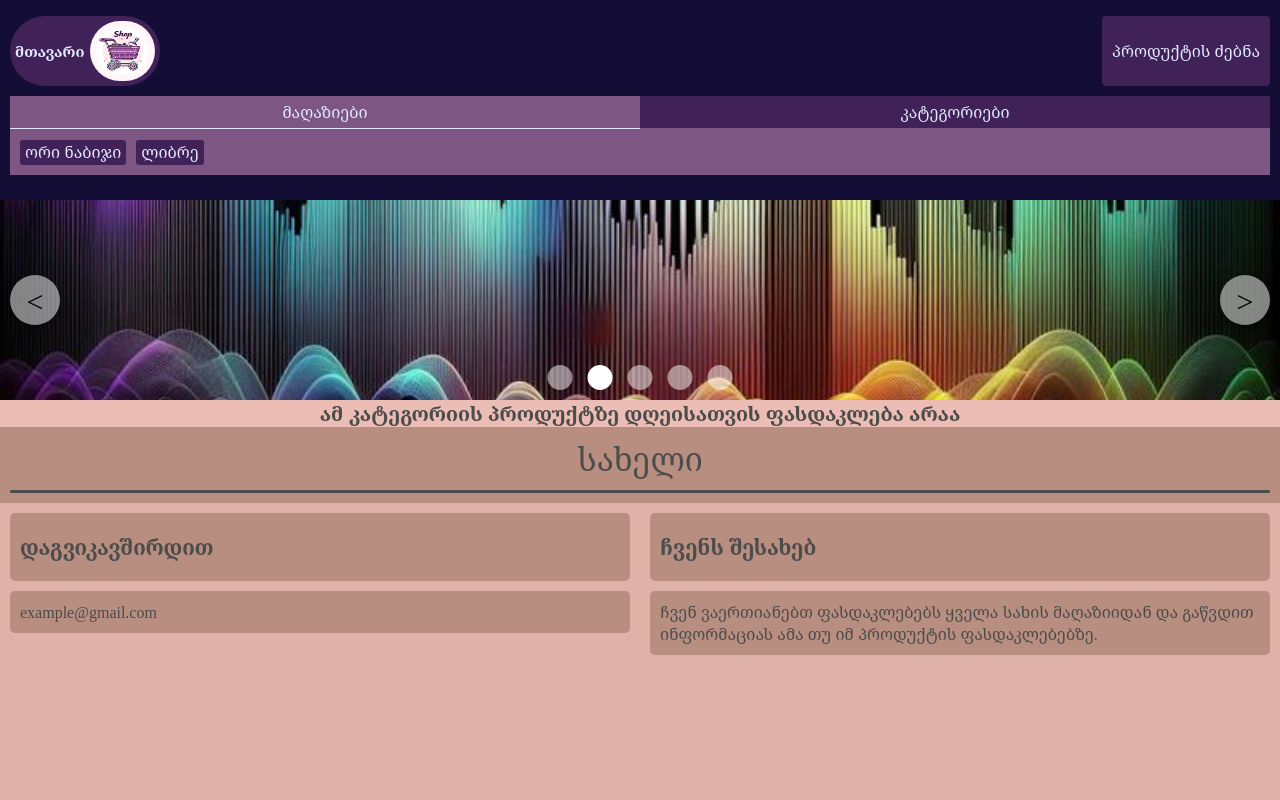
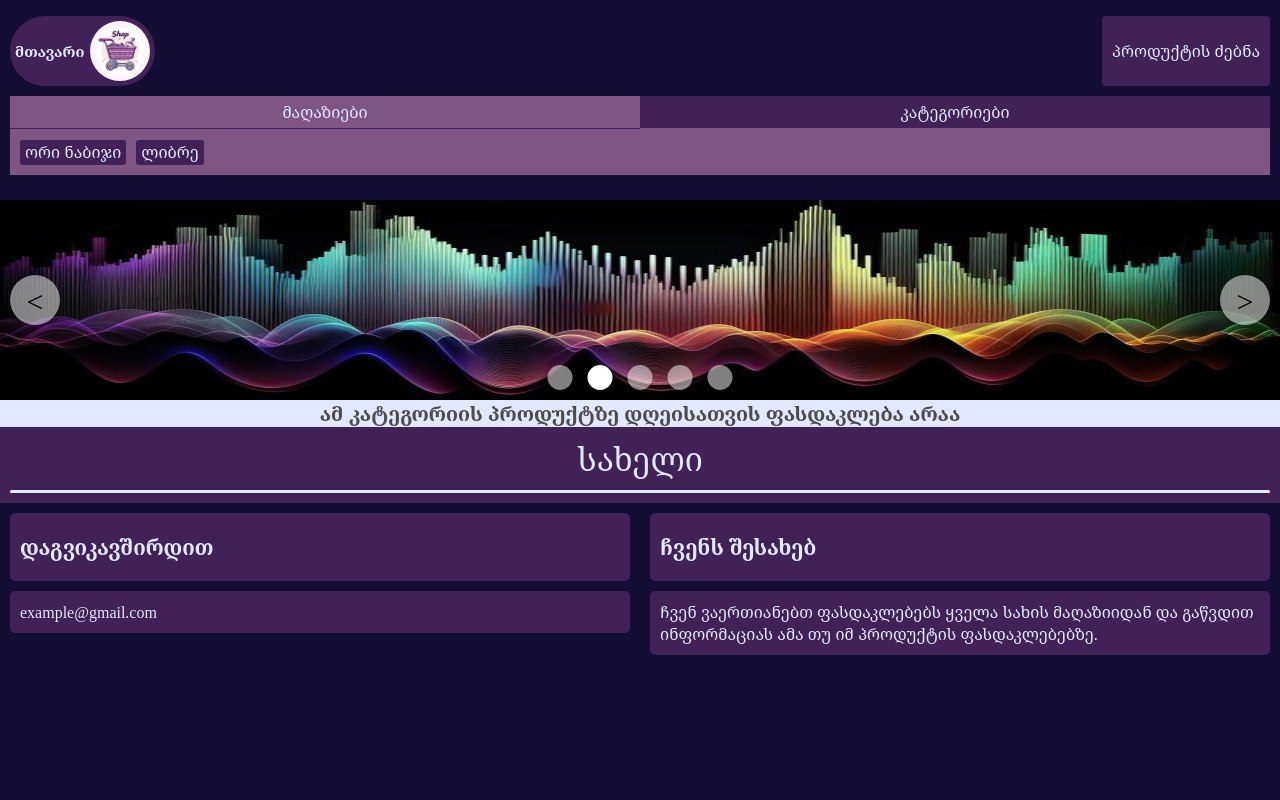
Before and after one commit to LukaJanelidze/discounts, a React (Vite) app: page /category/1 in a window 1280 px wide. Shown: the top 800 px of the page. Built offline with nearby package versions, Linux system fonts and the light colour scheme.

Commit message:
fix: fixed some bugs and css

```diff
--- a/src/App.css
+++ b/src/App.css
@@ -10,10 +10,10 @@
 }
 
 body {
-  background: #ebbdb4;
+  background: #E2E9FF;
 }
 
-.menuheader {
+/* .menuheader {
     width: 100%;
     padding: 10px;
     box-shadow: 0 0 40px rgba(221, 76, 76, 1), 0 0 40px rgba(221, 76, 76, 0.5);
@@ -32,29 +32,29 @@ body {
   .main-logo{
     color: rgba(53, 92, 125, 1);
     font-size: 2rem;
-  }
+  } */
 
   @media only screen and (min-width: 768px) {
 
-    .navbardiv {
+    /* .navbardiv {
       display: flex;
       width: 100%;
     }
 
     .menuheader {
       display: none;
-    }
+    } */
 
   }
 
   @media only screen and (min-width: 1024px) {
-    .navbardiv {
+    /* .navbardiv {
       display: flex;
       width: 100%;
     }
 
     .menuheader {
       display: none;
-    }
+    } */
 
   }
--- a/src/assets/components/carousel/Carousel.css
+++ b/src/assets/components/carousel/Carousel.css
@@ -23,7 +23,7 @@
   .carousel-slide {
     flex: 100%;
     height: 100%;
-    background-size: cover; /* Ensure images cover the entire slide */
+    background-size: 100% 100%;
     background-position: center; /* Center the images */
     background-repeat: no-repeat; /* Prevent image repetition */
     scroll-snap-align: center; /* Snap alignment */
--- a/src/assets/components/footer/Footer.css
+++ b/src/assets/components/footer/Footer.css
@@ -1,14 +1,13 @@
 footer {
     height: 33rem;
-    background: rgba(37, 37, 37, 1);
     display: flex;
     flex-direction: column;
-    background: #DFB2A9;
+    background: #140E36;
 }
 footer .footer-top {
     display: flex;
     height: 5rem;
-    background: #B78E80;
+    background: #402158;
 }
 
 footer .footer-top .footer-top-box {
@@ -22,7 +21,7 @@ footer .footer-top .footer-top-box {
 
 footer .footer-top .footer-top-box .footer-top-title {
     font-weight: 500;
-    color: #4C4C4B;
+    color: #E2E9FF;
     text-align: center;
 }
 
@@ -31,10 +30,9 @@ footer .footer-top .footer-top-box .footer-top-line {
     border: none;
     height: 3px;
     border-radius: 100px;
-    background: #4C4C4B;
+    background: #E2E9FF;
     width: 100%;
 }
-
 
 @media (min-width: 769px) {
     footer {
--- a/src/assets/components/forFooter/ForFooter.css
+++ b/src/assets/components/forFooter/ForFooter.css
@@ -1,7 +1,7 @@
 .footer-sections-container {
     display: flex;
     flex-direction: column;
-    margin: 10px;
+    padding: 10px;
 }
 
 .footer-sections-title-section {
@@ -12,13 +12,13 @@
     justify-content: space-between;
     border-radius: 5px;
     padding: 10px;
-    background: #B78E80;
+    background: #402158;
 }
 
 .footer-sections-title-section .footer-sections-text-sections{
     font-size: 1.3rem;
     font-weight: 600;
-    color: #4C4C4B;
+    color: #E2E9FF;
     margin: 10px 0 10px 0;
 }
 
@@ -26,16 +26,16 @@
     border: none;
     width: 100%;
     height: 1.5px;
-    background: #4C4C4B;
+    background: #E2E9FF;
     border-radius: 100px;
 }
 
 .footer-sub-text-styles {
-    color: #4C4C4B;
+    color: #E2E9FF;
     font-size: 1rem;
     font-weight: 400;
     margin-bottom:20px;
-    background-color: #B78E80;
+    background-color: #402158;
     border-radius: 5px;
     padding: 10px;
 }
@@ -44,8 +44,8 @@
     display: inline-block;
     width: 10px;
     height: 10px;
-    border-right: 3px solid #4C4C4B; /* Black arrow */
-    border-bottom: 3px solid #4C4C4B; /* Black arrow */
+    border-right: 3px solid #E2E9FF; /* Black arrow */
+    border-bottom: 3px solid #E2E9FF; /* Black arrow */
     transform: rotate(-135deg);
     transition: transform 0.3s ease;
 }
--- a/src/assets/components/headerNavbar/HeaderNavbar.css
+++ b/src/assets/components/headerNavbar/HeaderNavbar.css
@@ -35,7 +35,7 @@
 }
 
 .main-logo {
-    width: 150px;
+    width: 100%;
     height: 70px;
     cursor: pointer;
     display: flex;
@@ -91,7 +91,7 @@
     font-weight: 700;
     margin-right: 5px;
     color: #E2E9FF;
-    -webkit-tap-highlight-color: transparent;
+    /* -webkit-tap-highlight-color: transparent; */
 }
 
 /* Overlay for clicks outside the navbar */
@@ -252,6 +252,7 @@
 
     .tab.active {
         background-color: #7D5683;
+        border: none;
     }
 
     .menu-icon {
```
